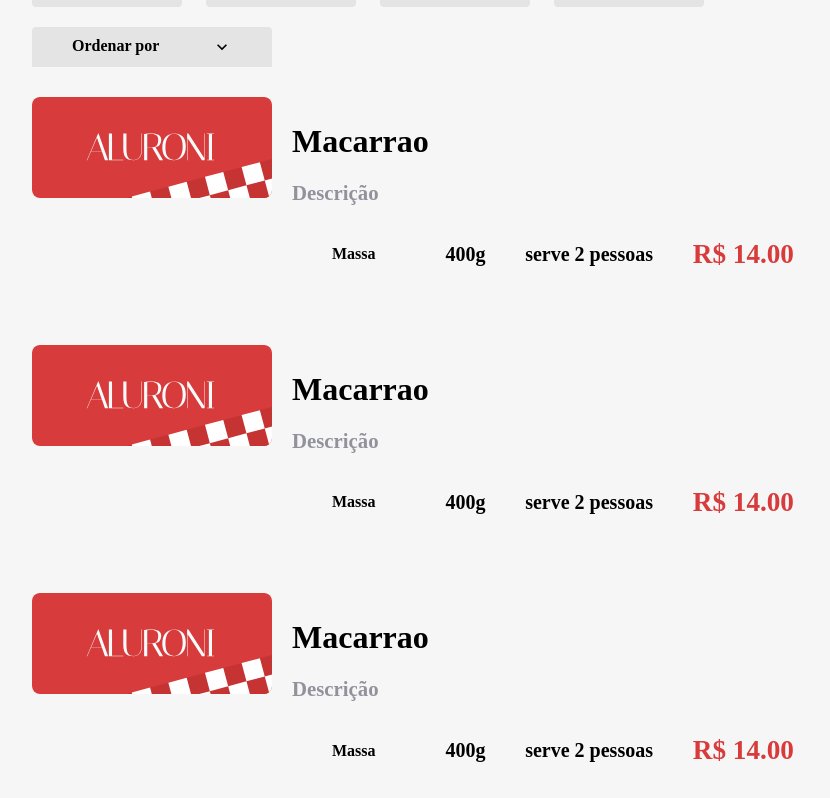
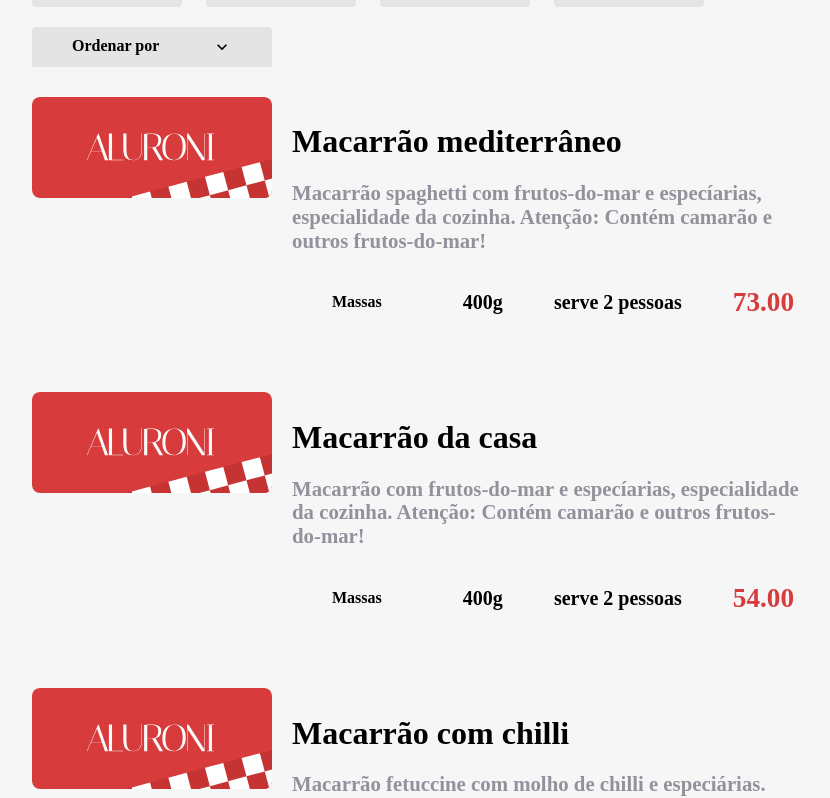
Before and after one commit to carneironline/alura-react-conhecendo-a-biblioteca-react-router, a React (Create React App) app: page / in a window 1280 px wide. Shown: the part 687-1485 px from the top of the page, without its empty margins (168-998 px from the left). Built offline with nearby package versions, Linux system fonts and the light colour scheme; a web font is replaced by a local one.

Commit message:
Populando cada item

```diff
--- a/src/pages/Cardapio/Itens/Item/index.tsx
+++ b/src/pages/Cardapio/Itens/Item/index.tsx
@@ -1,21 +1,33 @@
 import styles from './Item.module.scss'
 import logo from 'assets/logo.svg'
+import cardapio from '../itens.json'
 
-export default function Item() {
+type Props = typeof cardapio[0]
+
+export default function Item(props: Props) {
+    const {
+        title,
+        description,
+        category,
+        size,
+        serving,
+        price,
+    } = props
+
     return (
         <div className={styles.item}>
-            <div className={styles.item__imagem}><img src={logo} alt='imagem' /></div>
+            <div className={styles.item__imagem}><img src={logo} alt={title} /></div>
             <div className={styles.item__descricao}>
                 <div className={styles.item__titulo}>
-                    <h2>Macarrao</h2>
-                    <p>Descrição</p>
+                    <h2>{title}</h2>
+                    <p>{description}</p>
                 </div>
 
                 <div className={styles.item__tags}>
-                    <div className={styles.item__tipo}> Massa</div>
-                    <div className={styles.item__porcao}>400g</div>
-                    <div className={styles.item__qtdpessoas}>serve 2 pessoas</div>
-                    <div className={styles.item__valor}>R$ 14.00</div>
+                    <div className={styles.item__tipo}> {category.label}</div>
+                    <div className={styles.item__porcao}>{size}g</div>
+                    <div className={styles.item__qtdpessoas}>serve {serving} pessoa{serving === 1 ? '' : 's'}</div>
+                    <div className={styles.item__valor}>{price.toFixed(2)}</div>
                 </div>
             </div>
         </div>
--- a/src/pages/Cardapio/Itens/index.tsx
+++ b/src/pages/Cardapio/Itens/index.tsx
@@ -6,7 +6,7 @@ export default function Itens() {
     return (
         <div className={styles.itens}>
             {cardapio.map(item => (
-                <Item key={item.id} />
+                <Item {...item} key={item.id} />
             ))}
         </div>
     )
```
